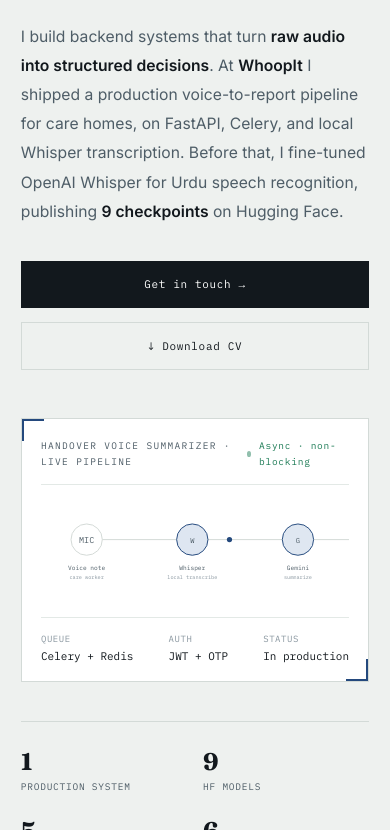
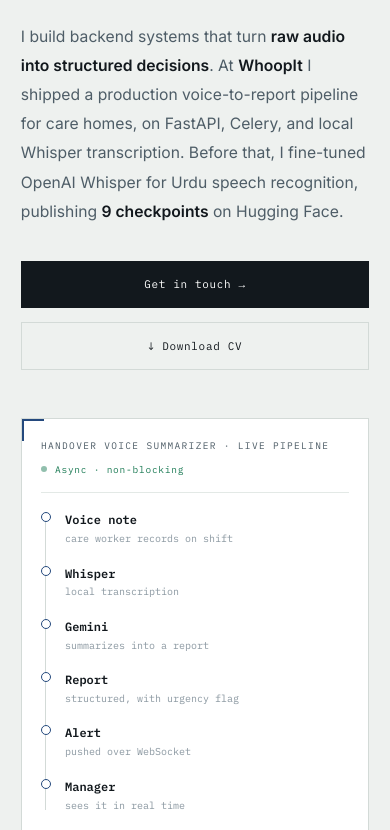
Before and after one commit to abdullah090809/abdullah090809.github.io, a plain HTML site: page index.html in a window 390 px wide. Shown: the part 256-1086 px from the top of the page. Drawn offline with nearby package versions, Linux system fonts and the light colour scheme.

Commit message:
Enhance layout with mobile steps and style adjustments
Updated styles and added mobile steps section for better layout and visibility.

```diff
--- a/index.html
+++ b/index.html
@@ -114,6 +114,7 @@ nav.shrunk{padding:0.75rem 0;background:rgba(238,241,239,0.94);border-bottom:1px
 @keyframes pulse-dot{0%,100%{opacity:1}50%{opacity:0.35}}
 .pl-svg-wrap{width:100%;overflow-x:auto;-webkit-overflow-scrolling:touch}
 .pl-svg-wrap svg{min-width:600px}
+.pl-mobile-steps{display:none}
 .pl-node-label{font-family:var(--f-mono);font-size:9.5px;fill:var(--sub);text-anchor:middle}
 .pl-node-sub{font-family:var(--f-mono);font-size:8px;fill:var(--faint);text-anchor:middle}
 .pl-node-circle{fill:var(--panel);stroke:var(--line);stroke-width:1.5;transition:stroke 0.25s,fill 0.25s}
@@ -266,9 +267,18 @@ footer{padding:1.8rem 2.5rem;border-top:1px solid var(--line)}
   .h-name{font-size:clamp(2.1rem,10vw,3rem)}
   .section{padding:3.5rem 1.3rem}
   .about-boxes{grid-template-columns:1fr}
-  .h-stats{display:grid;grid-template-columns:1fr 1fr;gap:1.5rem 1rem}
+  .h-stats{display:grid;grid-template-columns:1fr 1fr;gap:1.2rem 1rem;margin-top:1.7rem;padding-top:1.3rem}
   .h-stat-num{font-size:1.5rem}
   .pipeline-card{padding:1.2rem 1.2rem 1rem}
+  .pl-head{flex-direction:column;align-items:flex-start;gap:0.5rem;margin-bottom:1.1rem}
+  .pl-svg-wrap{display:none}
+  .pl-mobile-steps{display:block;position:relative;padding-left:1.5rem;margin:0.2rem 0 0.2rem}
+  .pl-mobile-steps::before{content:'';position:absolute;left:4px;top:6px;bottom:6px;width:1.5px;background:var(--line)}
+  .pl-step{position:relative;padding-bottom:1rem}
+  .pl-step:last-child{padding-bottom:0.1rem}
+  .pl-step-dot{position:absolute;left:-1.5rem;top:2px;width:10px;height:10px;border-radius:50%;background:var(--panel);border:1.5px solid var(--signal)}
+  .pl-step-name{font-family:var(--f-mono);font-size:12px;font-weight:600;color:var(--ink)}
+  .pl-step-sub{font-family:var(--f-mono);font-size:10px;color:var(--faint);margin-top:1px}
   .pl-footer{flex-wrap:wrap;gap:0.9rem 1.6rem}
   .stack-items{grid-template-columns:repeat(auto-fit,minmax(140px,1fr))}
   .ct-opt{padding:0.85rem 0.9rem}
@@ -369,6 +379,14 @@ footer{padding:1.8rem 2.5rem;border-top:1px solid var(--line)}
           <g id="node-5"><circle class="pl-node-circle" cx="850" cy="50" r="18"/><text x="850" y="55" text-anchor="middle" font-family="IBM Plex Mono" font-size="10" fill="#4E5D67">M</text></g>
           <text class="pl-node-label" x="850" y="92">Manager</text>
         </svg>
+      </div>
+      <div class="pl-mobile-steps">
+        <div class="pl-step"><span class="pl-step-dot"></span><div><div class="pl-step-name">Voice note</div><div class="pl-step-sub">care worker records on shift</div></div></div>
+        <div class="pl-step"><span class="pl-step-dot"></span><div><div class="pl-step-name">Whisper</div><div class="pl-step-sub">local transcription</div></div></div>
+        <div class="pl-step"><span class="pl-step-dot"></span><div><div class="pl-step-name">Gemini</div><div class="pl-step-sub">summarizes into a report</div></div></div>
+        <div class="pl-step"><span class="pl-step-dot"></span><div><div class="pl-step-name">Report</div><div class="pl-step-sub">structured, with urgency flag</div></div></div>
+        <div class="pl-step"><span class="pl-step-dot"></span><div><div class="pl-step-name">Alert</div><div class="pl-step-sub">pushed over WebSocket</div></div></div>
+        <div class="pl-step"><span class="pl-step-dot"></span><div><div class="pl-step-name">Manager</div><div class="pl-step-sub">sees it in real time</div></div></div>
       </div>
       <div class="pl-footer">
         <div><div class="pl-fk">Queue</div><div class="pl-fv">Celery + Redis</div></div>
```
